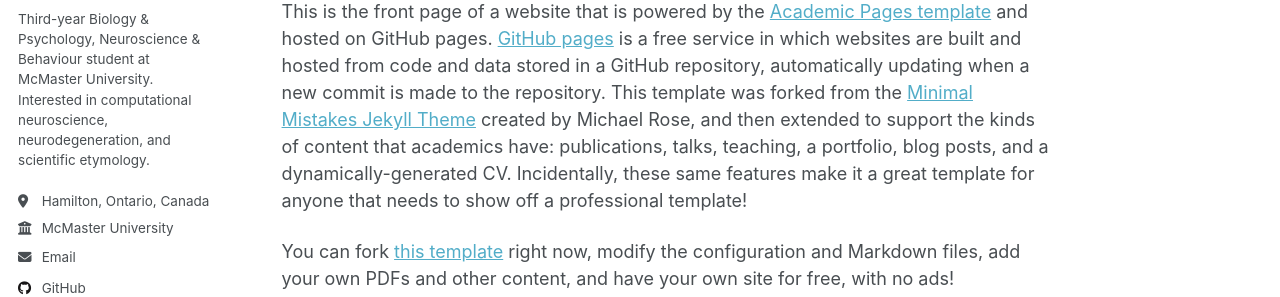
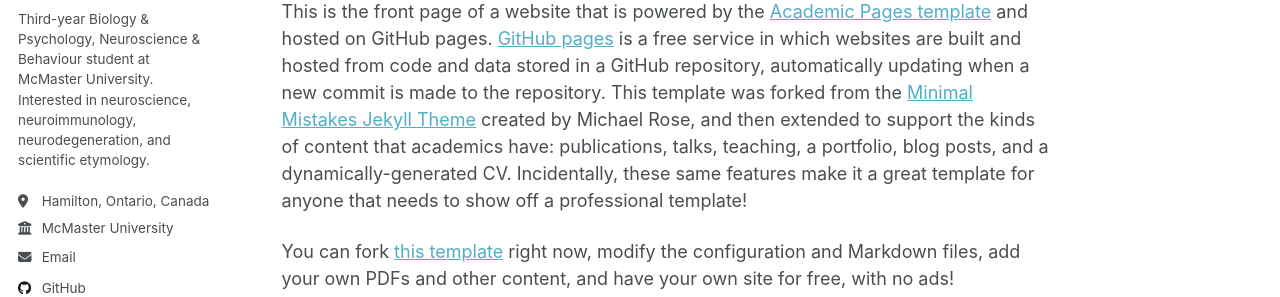
Before and after one commit to emkirichenko/emkirichenko.github.io, a Jekyll site: the page built from _pages/about.md, in a window 1280 px wide. Shown: the part 171-468 px from the top of the page. Built offline with Jekyll 4.4.1, drawn with Linux system fonts in a browser that asks for light colours; a script that is not in the unit is left out.

Commit message:
Update _config.yml

```diff
--- a/_config.yml
+++ b/_config.yml
@@ -25,7 +25,7 @@ talkmap_link             : false
 author:
   name             : "Emily Kirichenko"
   avatar           : "/images/profile.png"
-  bio              : "Third-year Biology & Psychology, Neuroscience & Behaviour student at McMaster University. Interested in computational neuroscience, neurodegeneration, and scientific etymology."
+  bio              : "Third-year Biology & Psychology, Neuroscience & Behaviour student at McMaster University. Interested in neuroscience, neuroimmunology, neurodegeneration, and scientific etymology."
   location         : "Hamilton, Ontario, Canada"
   employer         : "McMaster University"
   pubmed           :
```
